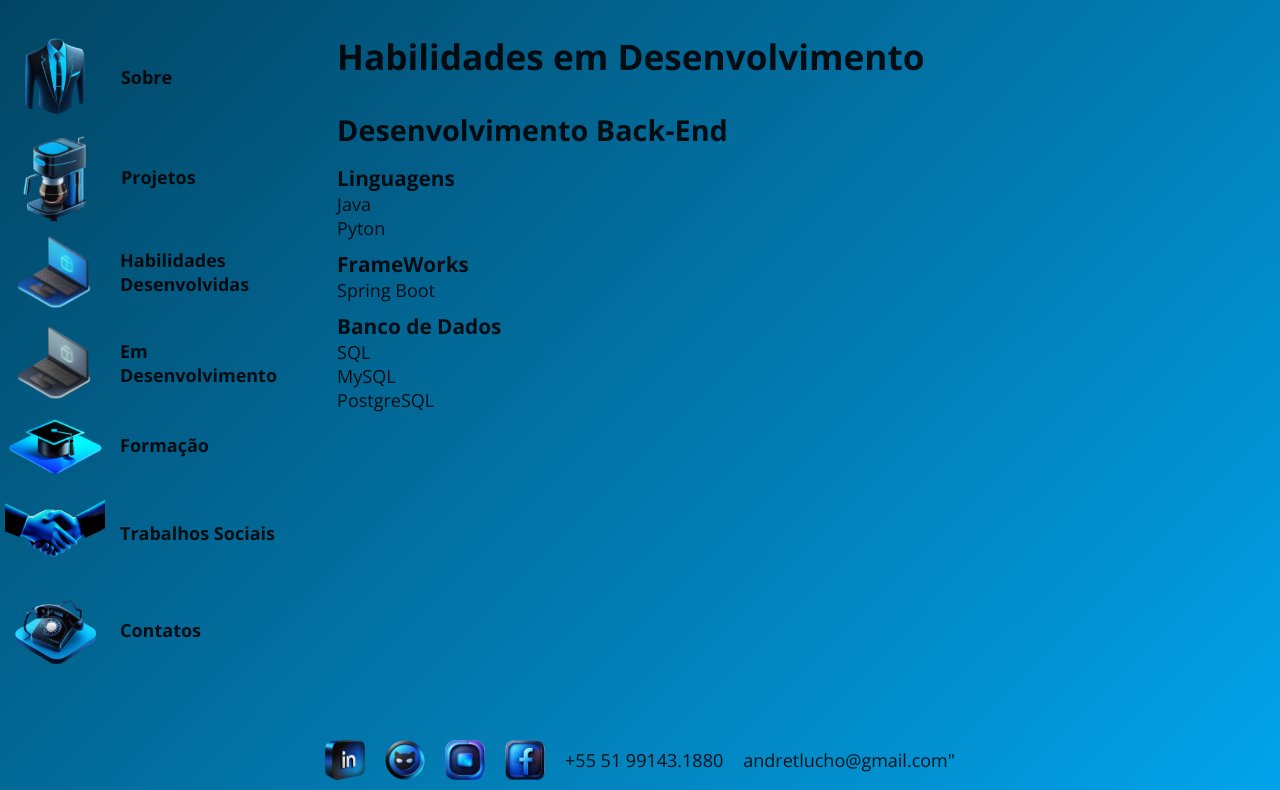
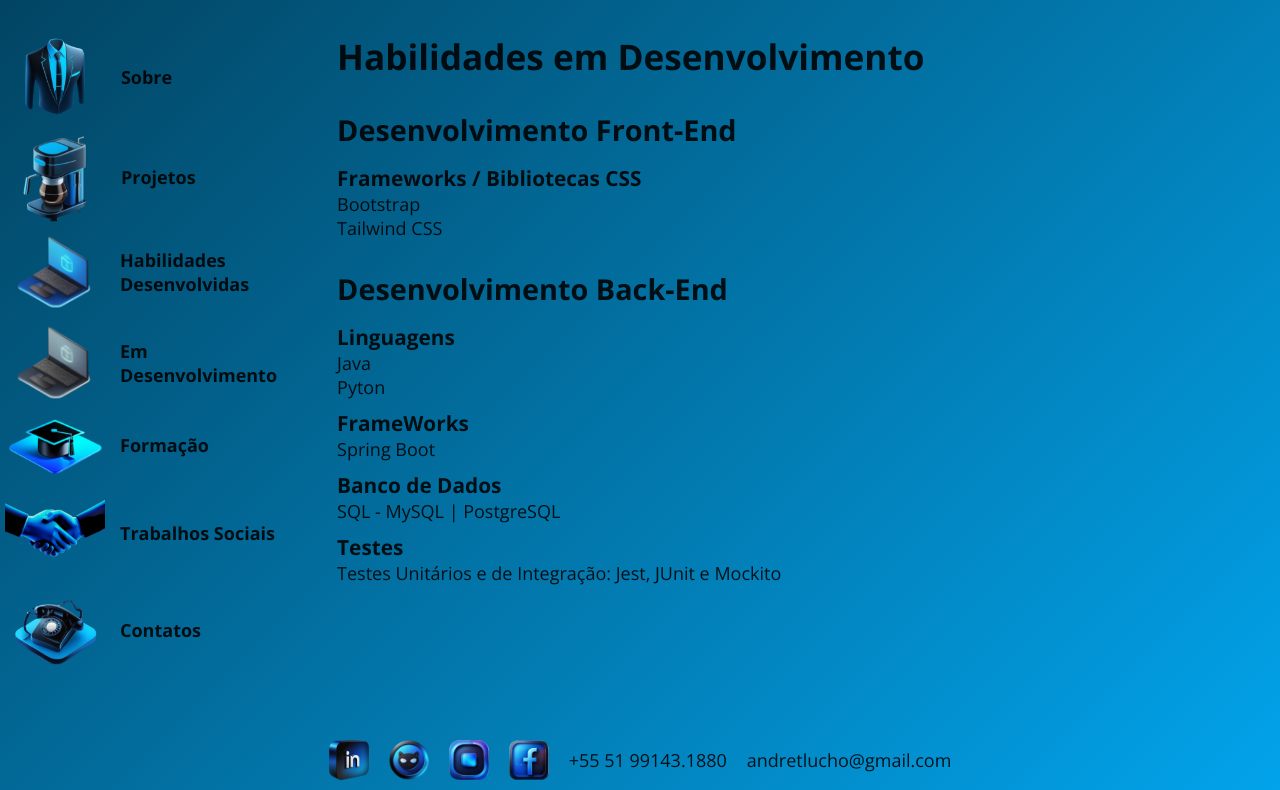
Before and after one commit to Andre-Lucho/Portifolio, a plain HTML site: page index.html in a window 1280 px wide. Both pictures are taken after a click on the link "Em Desenvolvimento". Shown: the part 158-948 px from the top of the page. Drawn offline with nearby package versions, Linux system fonts and the light colour scheme.

Commit message:
Att aba 'habilidades em desenv.'+ peq correção posicionamento submenu

```diff
--- a/css/submenu.css
+++ b/css/submenu.css
@@ -5,8 +5,8 @@
 [data-contactMenu] .contact-subMenu {
   display: none;
   position: absolute;
-  top: 55px;
-  left: -90px;
+  top: 50px;
+  left: -80px;
   background-color: #023d58a6;
   border: 3px solid #00000041;
   z-index: 2;
@@ -60,8 +60,8 @@
   content: '';
   display: block;
   position: absolute;
-  top: -17px;
-  left: 130px;
+  top: -20px;
+  left: 112px;
   width: 0;
   height: -10px;
   border-left: 14px solid transparent;
--- a/index.html
+++ b/index.html
@@ -173,7 +173,7 @@
               <li>HTML</li>
               <li>CSS</li>
               <li>Javascript</li>
-              <li>React-JS</li>
+              <li>React.JS</li>
               <li>Git / GitHub</li>
               <li>WordPress</li>
             </ul>
@@ -202,6 +202,18 @@
         <h1>Habilidades em Desenvolvimento</h1>
         <div class="description-section">
           <div class=" title-section">
+            <h2>Desenvolvimento Front-End</h2>
+          </div>
+          <div class="subtitle-section">
+            <h2>Frameworks / Bibliotecas CSS</h2>
+            <ul>
+              <li>Bootstrap</li>
+              <li>Tailwind CSS</li>
+            </ul>
+          </div>
+        </br>
+        <div class="description-section">
+          <div class=" title-section">
             <h2>Desenvolvimento Back-End</h2>
           </div>
           <div class="subtitle-section">
@@ -220,11 +232,16 @@
           <div class="subtitle-section">
             <h2>Banco de Dados</h2>
             <ul>
-              <li>SQL</li>
-              <li>MySQL</li>
-              <li>PostgreSQL</li>
+              <li>SQL -  MySQL | PostgreSQL</li>
             </ul>
           </div>
+          <div class="subtitle-section">
+            <h2>Testes</h2>
+            <ul>
+              <li>Testes Unitários e de Integração: Jest, JUnit e Mockito</li>
+            </ul>
+          </div>
+
         </div>
       </section>
 
@@ -246,9 +263,6 @@
             <h2>Farmácia</h2>
             <p>Farmacêutico Bioquímico - PUCRS - 2009</p>
             <p>Especialista em Farmácia Magistral - Equilibra (PR)</p>
-
-          </div>
-          <div class="description-section-div">
           </div>
         </div>
       </section>
@@ -318,7 +332,7 @@
             <a href="tel:+5551991431880">+55 51 99143.1880</a>
           </li>
           <li>
-            <a href="email:andretlucho@gmail.com">andretlucho@gmail.com"</a>
+            <a href="email:andretlucho@gmail.com">andretlucho@gmail.com</a>
           </li>
         </ul>
       </footer>
```
